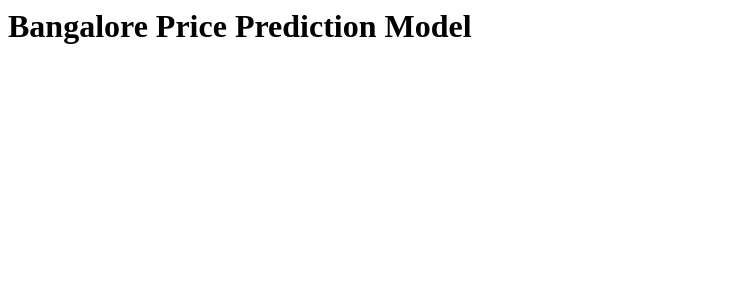
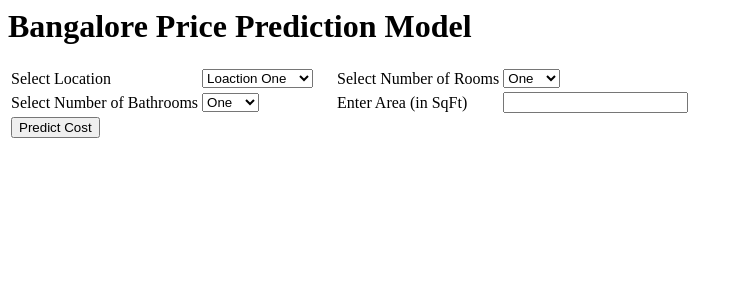
Before and after one commit to apurvasood99/github-predictionmodel, a Flask app: page /prediction in a window 1280 px wide. Shown: the top 300 px of the page, without its empty margins (0-743 px from the left). Run offline with Flask 2, Linux system fonts and the light colour scheme.

Commit message:
Update prediction.html

```diff
--- a/templates/prediction.html
+++ b/templates/prediction.html
@@ -4,5 +4,49 @@
 		</head>
 	<body>
 	<h1>Bangalore Price Prediction Model</h1>
+	<form action='/prediction' method='POST'>
+		<table>
+			<tr>
+				<td>Select Location</td>
+				<td>
+					<select id='location'>
+						<option value="1">Loaction One</option>
+						<option value="2">Loaction Two</option>
+						<option value="3">Loaction Three</option>
+						<option value="4">Loaction Four</option>
+					</select>
+				</td>
+				<td>&nbsp;&nbsp;&nbsp;&nbsp;</td>
+				<td>Select Number of Rooms</td>
+				<td>
+					<select id='rooms'>
+						<option value="1">One</option>
+						<option value="2">Two</option>
+						<option value="3">Three</option>
+						<option value="4">Four</option>
+					</select>
+				</td>
+			</tr>
+			<tr>
+				<td>Select Number of Bathrooms</td>
+				<td>
+					<select id='bathrooms'>
+						<option value="1">One</option>
+						<option value="2">Two</option>
+						<option value="3">Three</option>
+						<option value="4">Four</option>
+					</select>
+				</td>
+				<td>&nbsp;&nbsp;&nbsp;&nbsp;</td>
+				<td>Enter Area (in SqFt)</td>
+				<td>
+					<input type="text" id="area"/>
+				</td>
+			</tr>
+			<tr>
+				<td colpan='5'><input type='submit' value='Predict Cost'/>
+			</tr>
+		</table>
+	</form>
 	</body>
 </html>
```
